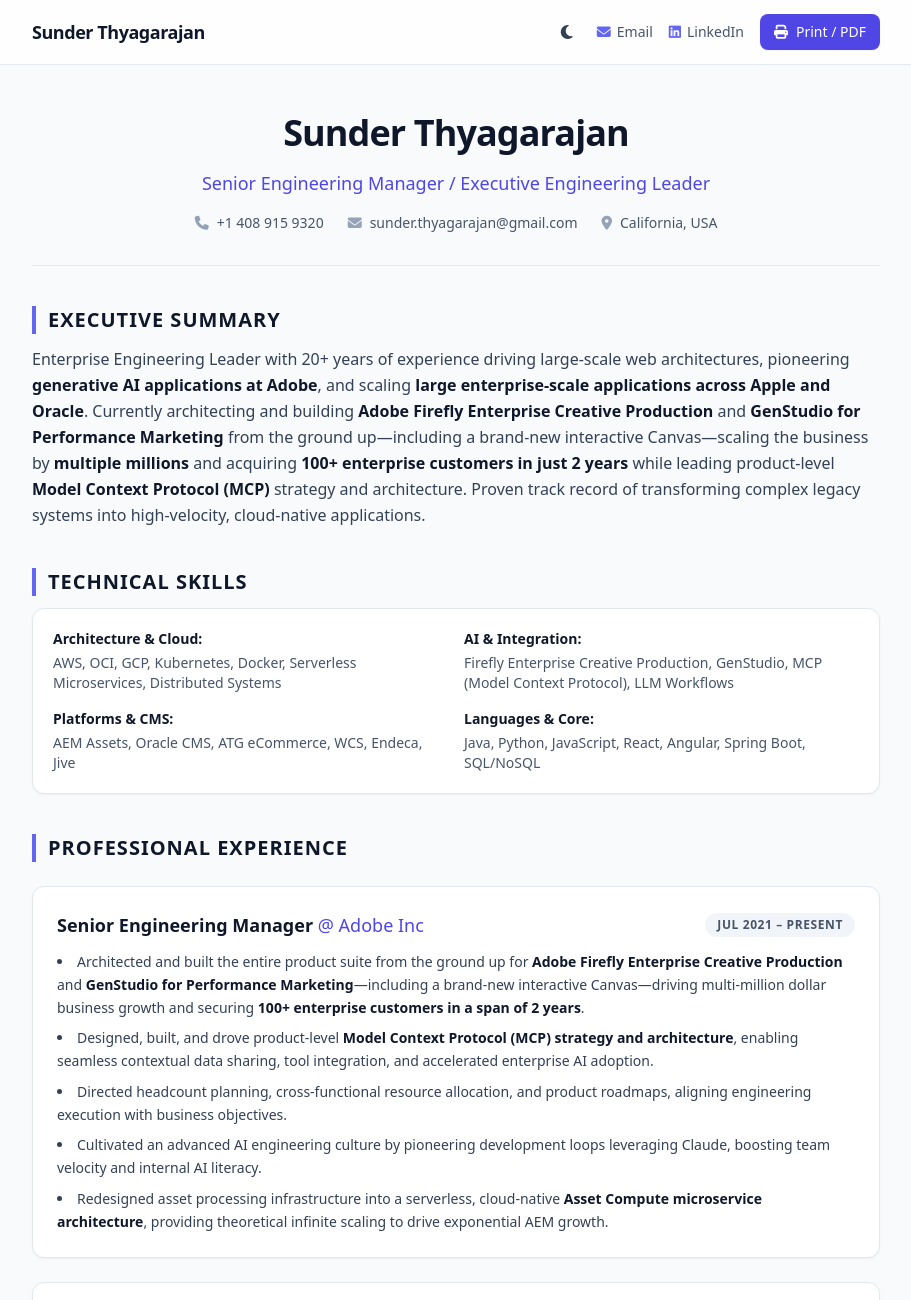
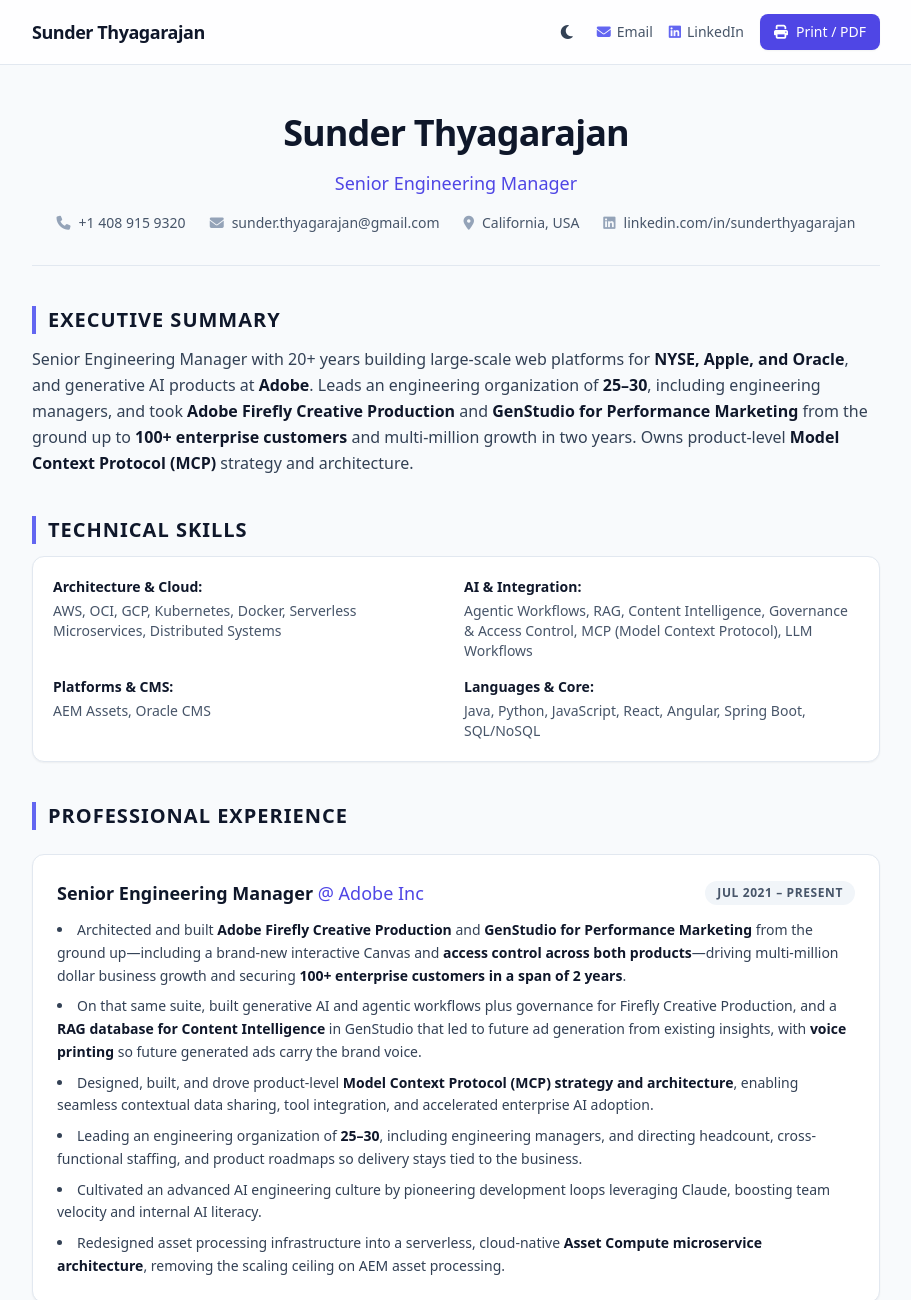
Before and after one commit to sthyagarajan/resume, a plain HTML site: page index.html in a window 1280 px wide. Shown: the top 1300 px of the page, without its empty margins (184-1095 px from the left). Drawn offline with nearby package versions, Linux system fonts and the light colour scheme.

Commit message:
Sharpen the resume for Senior Engineering Manager and startup Director roles.
Name Firefly Creative Production, show the 25–30 person org, and add the NYSE years so the scope and timeline match the record.

Co-authored-by: Cursor <cursoragent@cursor.com>

```diff
--- a/index.html
+++ b/index.html
@@ -3,7 +3,7 @@
 <head>
     <meta charset="UTF-8">
     <meta name="viewport" content="width=device-width, initial-scale=1.0">
-    <title>Sunder Thyagarajan | Executive Engineering Leader</title>
+    <title>Sunder Thyagarajan | Senior Engineering Manager</title>
     <!-- Tailwind CSS CDN -->
     <script src="https://cdn.tailwindcss.com"></script>
     <script>
@@ -84,11 +84,12 @@
         <!-- Header / Contact Info -->
         <section class="text-center space-y-4 border-b border-slate-200 dark:border-slate-800 pb-8 transition-colors">
             <h1 class="text-4xl font-extrabold tracking-tight text-slate-900 dark:text-white">Sunder Thyagarajan</h1>
-            <p class="text-lg font-medium text-brand-600 dark:text-brand-400">Senior Engineering Manager / Executive Engineering Leader</p>
+            <p class="text-lg font-medium text-brand-600 dark:text-brand-400">Senior Engineering Manager</p>
             <div class="flex flex-wrap justify-center items-center gap-6 text-sm text-slate-600 dark:text-slate-400">
                 <span class="flex items-center gap-2"><i class="fa-solid fa-phone text-slate-400 dark:text-slate-500"></i> +1 408 915 9320</span>
                 <span class="flex items-center gap-2"><i class="fa-solid fa-envelope text-slate-400 dark:text-slate-500"></i> sunder.thyagarajan@gmail.com</span>
                 <span class="flex items-center gap-2"><i class="fa-solid fa-location-dot text-slate-400 dark:text-slate-500"></i> California, USA</span>
+                <a href="https://www.linkedin.com/in/sunderthyagarajan" target="_blank" rel="noopener noreferrer" class="flex items-center gap-2 hover:text-slate-900 dark:hover:text-white transition-colors"><i class="fa-brands fa-linkedin text-slate-400 dark:text-slate-500"></i> linkedin.com/in/sunderthyagarajan</a>
             </div>
         </section>
 
@@ -96,7 +97,7 @@
         <section class="space-y-3">
             <h2 class="text-xl font-bold uppercase tracking-wider text-slate-900 dark:text-slate-200 border-l-4 border-brand-500 pl-3">Executive Summary</h2>
             <p class="text-slate-700 dark:text-slate-300 leading-relaxed text-base">
-                Enterprise Engineering Leader with 20+ years of experience driving large-scale web architectures, pioneering <strong class="text-slate-900 dark:text-white">generative AI applications at Adobe</strong>, and scaling <strong class="text-slate-900 dark:text-white">large enterprise-scale applications across Apple and Oracle</strong>. Currently architecting and building <strong class="text-slate-900 dark:text-white">Adobe Firefly Enterprise Creative Production</strong> and <strong class="text-slate-900 dark:text-white">GenStudio for Performance Marketing</strong> from the ground up—including a brand-new interactive Canvas—scaling the business by <strong class="text-slate-900 dark:text-white">multiple millions</strong> and acquiring <strong class="text-slate-900 dark:text-white">100+ enterprise customers in just 2 years</strong> while leading product-level <strong class="text-slate-900 dark:text-white">Model Context Protocol (MCP)</strong> strategy and architecture. Proven track record of transforming complex legacy systems into high-velocity, cloud-native applications.
+                Senior Engineering Manager with 20+ years building large-scale web platforms for <strong class="text-slate-900 dark:text-white">NYSE, Apple, and Oracle</strong>, and generative AI products at <strong class="text-slate-900 dark:text-white">Adobe</strong>. Leads an engineering organization of <strong class="text-slate-900 dark:text-white">25–30</strong>, including engineering managers, and took <strong class="text-slate-900 dark:text-white">Adobe Firefly Creative Production</strong> and <strong class="text-slate-900 dark:text-white">GenStudio for Performance Marketing</strong> from the ground up to <strong class="text-slate-900 dark:text-white">100+ enterprise customers</strong> and multi-million growth in two years. Owns product-level <strong class="text-slate-900 dark:text-white">Model Context Protocol (MCP)</strong> strategy and architecture.
             </p>
         </section>
 
@@ -110,11 +111,11 @@
                 </div>
                 <div>
                     <span class="font-semibold text-slate-900 dark:text-slate-200 block mb-1">AI & Integration:</span>
-                    <span class="text-slate-600 dark:text-slate-400">Firefly Enterprise Creative Production, GenStudio, MCP (Model Context Protocol), LLM Workflows</span>
+                    <span class="text-slate-600 dark:text-slate-400">Agentic Workflows, RAG, Content Intelligence, Governance &amp; Access Control, MCP (Model Context Protocol), LLM Workflows</span>
                 </div>
                 <div>
                     <span class="font-semibold text-slate-900 dark:text-slate-200 block mb-1">Platforms & CMS:</span>
-                    <span class="text-slate-600 dark:text-slate-400">AEM Assets, Oracle CMS, ATG eCommerce, WCS, Endeca, Jive</span>
+                    <span class="text-slate-600 dark:text-slate-400">AEM Assets, Oracle CMS</span>
                 </div>
                 <div>
                     <span class="font-semibold text-slate-900 dark:text-slate-200 block mb-1">Languages & Core:</span>
@@ -134,11 +135,12 @@
                     <span class="text-xs font-semibold uppercase tracking-wider text-slate-600 dark:text-slate-400 bg-slate-100 dark:bg-slate-800 px-3 py-1 rounded-full w-fit">Jul 2021 – Present</span>
                 </div>
                 <ul class="list-disc list-inside space-y-2 text-slate-700 dark:text-slate-300 text-sm leading-relaxed">
-                    <li>Architected and built the entire product suite from the ground up for <strong class="text-slate-900 dark:text-white">Adobe Firefly Enterprise Creative Production</strong> and <strong class="text-slate-900 dark:text-white">GenStudio for Performance Marketing</strong>—including a brand-new interactive Canvas—driving multi-million dollar business growth and securing <strong class="text-slate-900 dark:text-white">100+ enterprise customers in a span of 2 years</strong>.</li>
+                    <li>Architected and built <strong class="text-slate-900 dark:text-white">Adobe Firefly Creative Production</strong> and <strong class="text-slate-900 dark:text-white">GenStudio for Performance Marketing</strong> from the ground up—including a brand-new interactive Canvas and <strong class="text-slate-900 dark:text-white">access control across both products</strong>—driving multi-million dollar business growth and securing <strong class="text-slate-900 dark:text-white">100+ enterprise customers in a span of 2 years</strong>.</li>
+                    <li>On that same suite, built generative AI and agentic workflows plus governance for Firefly Creative Production, and a <strong class="text-slate-900 dark:text-white">RAG database for Content Intelligence</strong> in GenStudio that led to future ad generation from existing insights, with <strong class="text-slate-900 dark:text-white">voice printing</strong> so future generated ads carry the brand voice.</li>
                     <li>Designed, built, and drove product-level <strong class="text-slate-900 dark:text-white">Model Context Protocol (MCP) strategy and architecture</strong>, enabling seamless contextual data sharing, tool integration, and accelerated enterprise AI adoption.</li>
-                    <li>Directed headcount planning, cross-functional resource allocation, and product roadmaps, aligning engineering execution with business objectives.</li>
+                    <li>Leading an engineering organization of <strong class="text-slate-900 dark:text-white">25–30</strong>, including engineering managers, and directing headcount, cross-functional staffing, and product roadmaps so delivery stays tied to the business.</li>
                     <li>Cultivated an advanced AI engineering culture by pioneering development loops leveraging Claude, boosting team velocity and internal AI literacy.</li>
-                    <li>Redesigned asset processing infrastructure into a serverless, cloud-native <strong class="text-slate-900 dark:text-white">Asset Compute microservice architecture</strong>, providing theoretical infinite scaling to drive exponential AEM growth.</li>
+                    <li>Redesigned asset processing infrastructure into a serverless, cloud-native <strong class="text-slate-900 dark:text-white">Asset Compute microservice architecture</strong>, removing the scaling ceiling on AEM asset processing.</li>
                 </ul>
             </div>
 
@@ -180,6 +182,17 @@
                     <li>Integrated Oracle ATG eCommerce with Adobe Experience Manager (AEM) and established initial CI/CD delivery pipelines.</li>
                 </ul>
             </div>
+
+            <!-- NYSE / Satyam -->
+            <div class="bg-white dark:bg-slate-800/30 border border-slate-200 dark:border-slate-800 p-6 rounded-xl space-y-3 shadow-sm dark:shadow-none transition-colors">
+                <div class="flex flex-col md:flex-row md:items-center justify-between gap-1">
+                    <h3 class="text-lg font-bold text-slate-900 dark:text-white">Software Engineer <span class="text-brand-600 dark:text-brand-400 font-normal">@ Satyam Computer Services (Client: NYSE)</span></h3>
+                    <span class="text-xs font-semibold uppercase tracking-wider text-slate-600 dark:text-slate-400 bg-slate-100 dark:bg-slate-800 px-3 py-1 rounded-full w-fit">2006 – 2010</span>
+                </div>
+                <ul class="list-disc list-inside space-y-2 text-slate-700 dark:text-slate-300 text-sm leading-relaxed">
+                    <li>Built the New York Stock Exchange website (<code class="text-xs bg-slate-100 dark:bg-slate-800 px-1.5 py-0.5 rounded text-brand-600 dark:text-brand-300">nyse.com</code>) and delisting agents while based in New York.</li>
+                </ul>
+            </div>
         </section>
 
         <!-- Education -->
```
